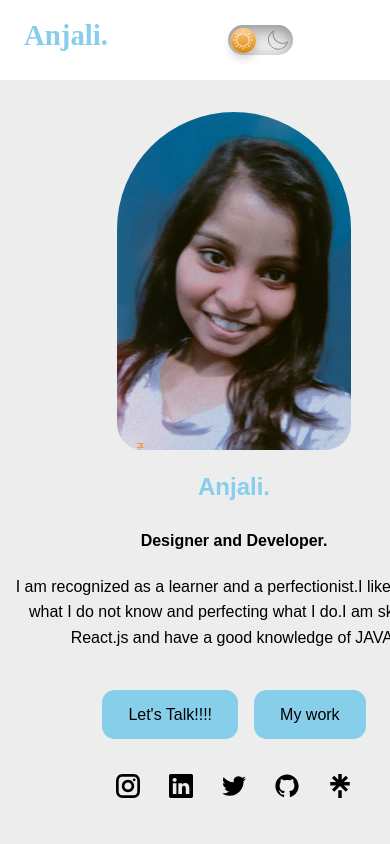
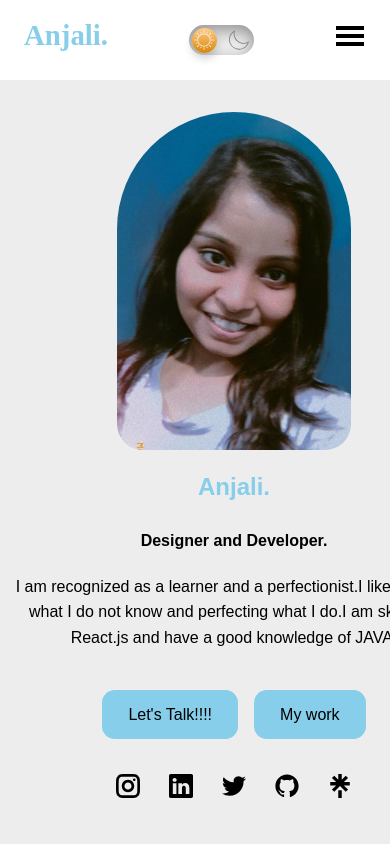
Before and after one commit to Anj13Niki/anjaliportfoliowebapp, a React (Create React App) app: page / in a window 390 px wide. Shown: the top 844 px of the page. Built offline with nearby package versions, Linux system fonts and the light colour scheme; a web font is replaced by a local one.

Commit message:
Update Navbar.css

```diff
--- a/src/sections/Navbar/Navbar.css
+++ b/src/sections/Navbar/Navbar.css
@@ -97,8 +97,3 @@
     }
 
 }
-@media screen and (max-width:760px){
-    .nav{
-        width:120%;
-    }
-}
```
